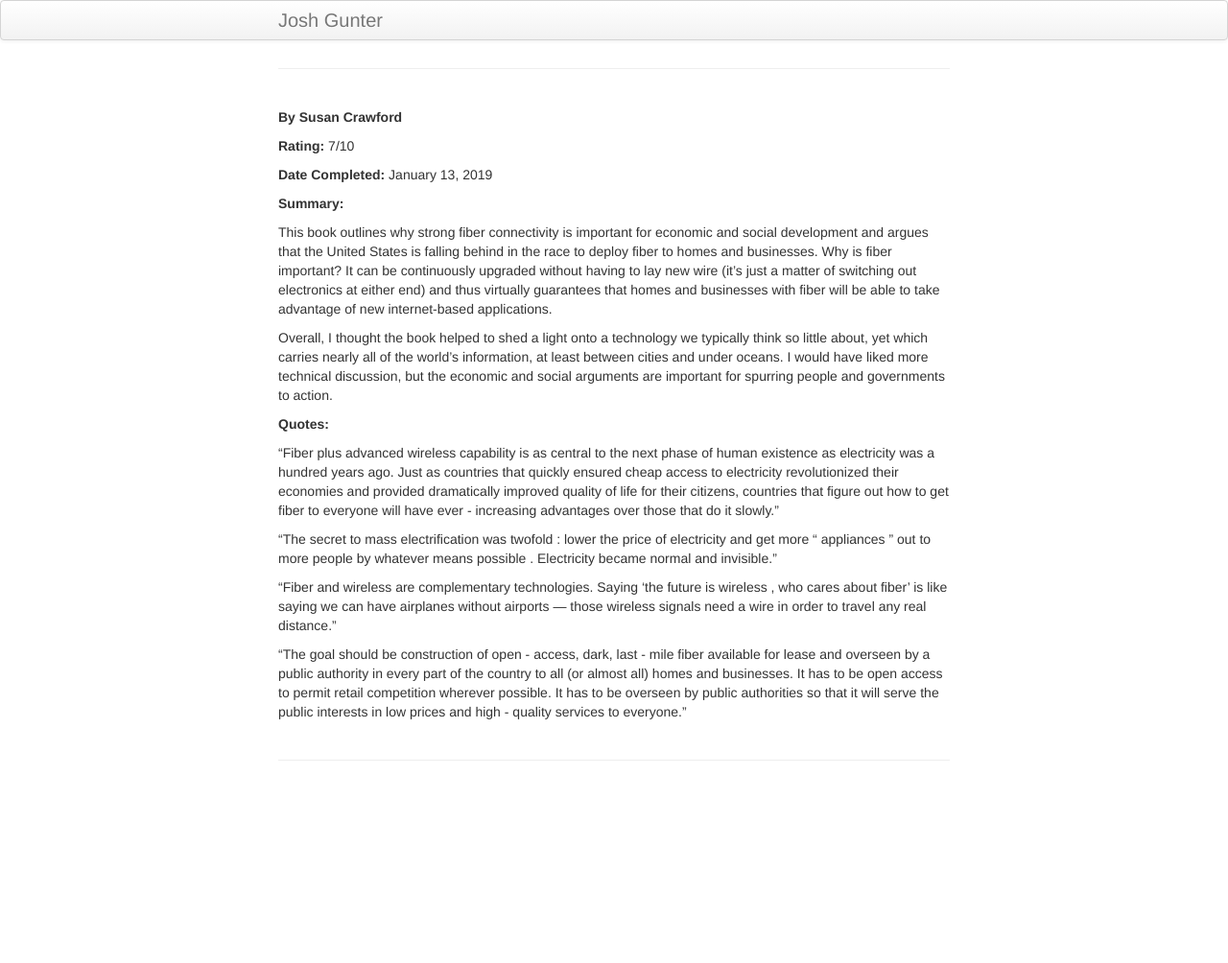
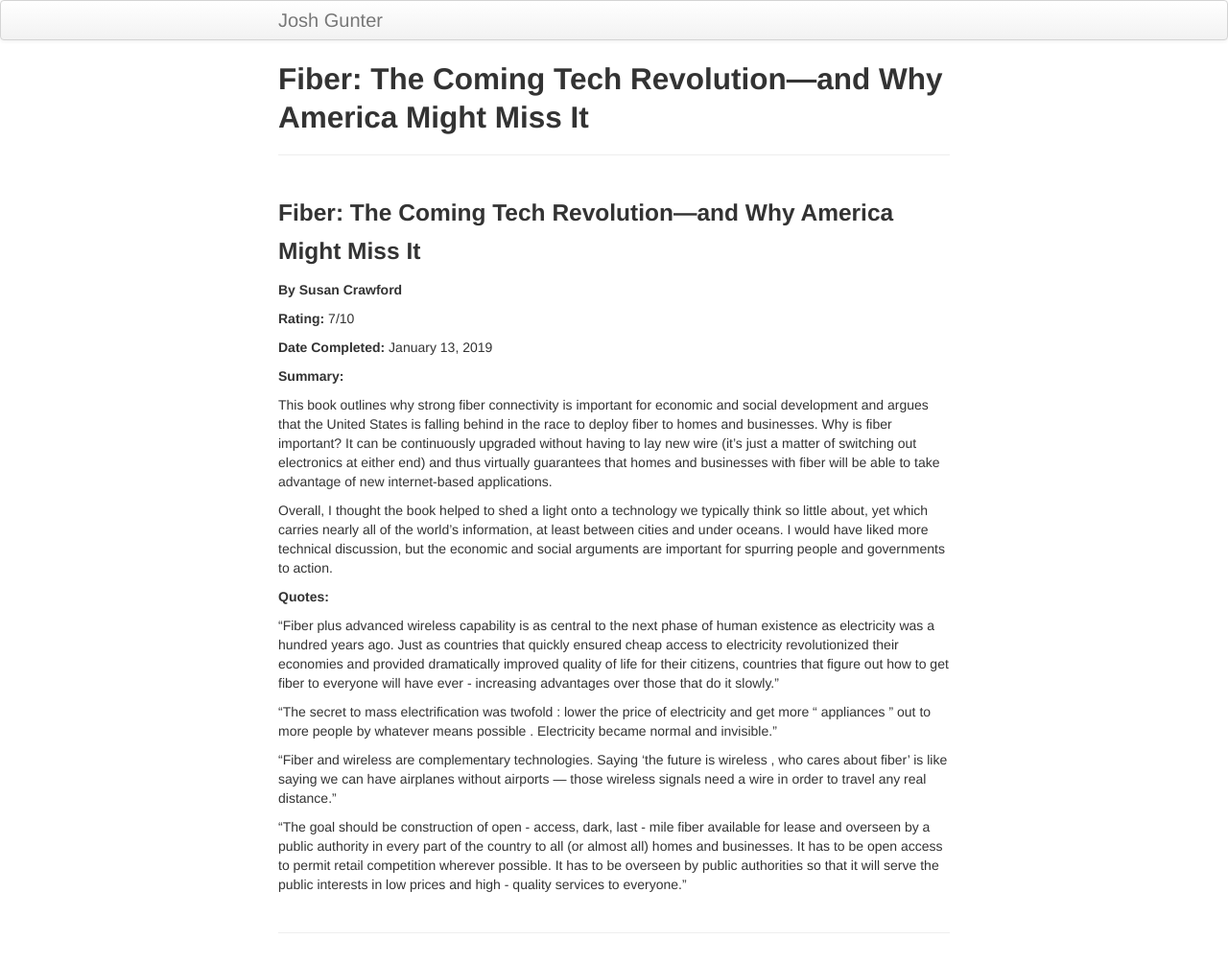
Before and after one commit to joshgunter/gunter_website, a Jekyll site: the page built from pages/fiber.md, in a window 1280 px wide. Shown: the whole page at 96% size. Built offline with Jekyll 4.4.1, drawn with Linux system fonts in a browser that asks for light colours; our own code applies the rules of GitHub Pages for plain Markdown files; before the commit the page ends 900 px from its top, so only the background shows below that.

Commit message:
Update fiber.md

```diff
--- a/pages/fiber.md
+++ b/pages/fiber.md
@@ -1,8 +1,10 @@
 ---
 layout: page
-title: Fiber: The Coming Tech Revolution―and Why America Might Miss It
+title:
 description: Review of Fiber
 ---
+
+### Fiber: The Coming Tech Revolution―and Why America Might Miss It
 
 ##### By Susan Crawford
 
```
